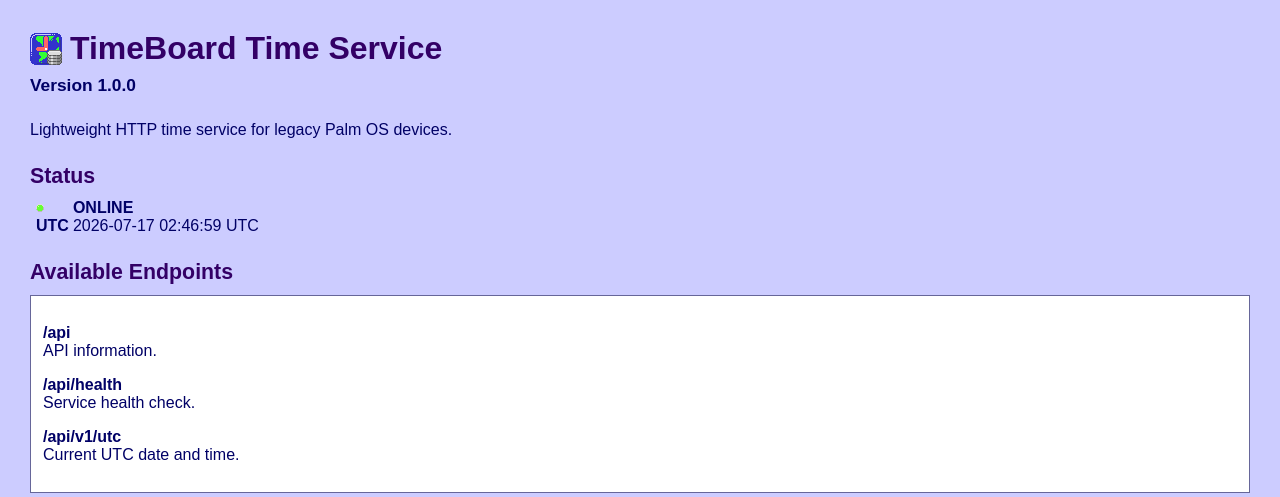
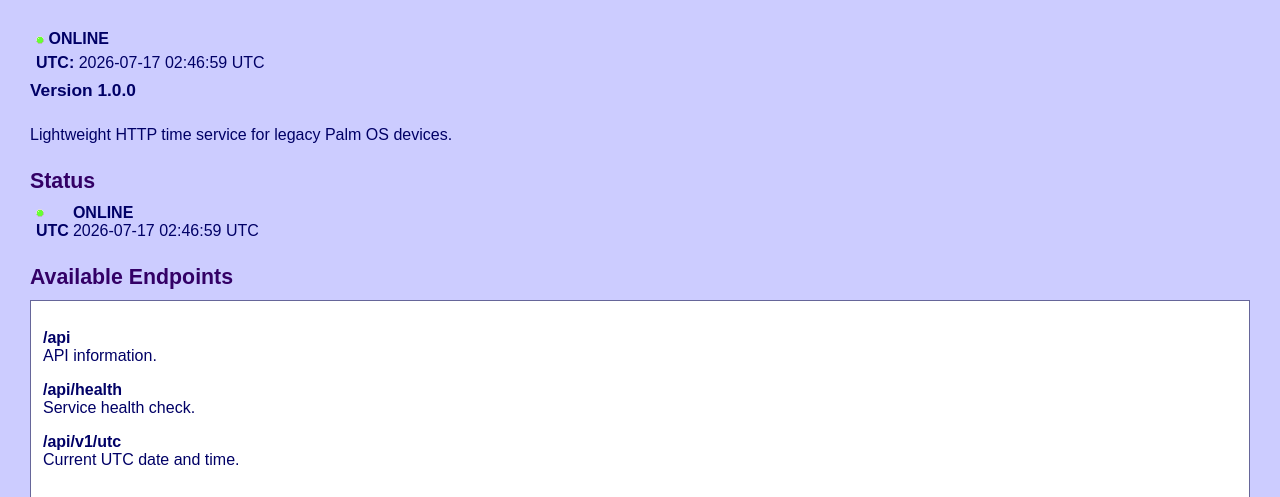
Before and after one commit to emanuelromano/timeboard-time-service, a Flask app: page / in a window 1280 px wide. Shown: the top 497 px of the page. Run offline with Flask 3, Linux system fonts and the light colour scheme.

Commit message:
New HTML landing page - correction 2

```diff
--- a/templates/index.html
+++ b/templates/index.html
@@ -112,23 +112,23 @@
 
         <tr>
 
-            <td width="40" valign="middle">
+            <td style="padding-left:6px;">
 
-                <a href="/">
+                <img src="/static/status_online.gif" width="8" height="8" alt="Online">
 
-                    <img src="/static/logo.gif" width="32" height="32" border="0" alt="TBTS">
-
-                </a>
+                <b>ONLINE</b>
 
             </td>
 
-            <td valign="middle">
+        </tr>
 
-                <h1>
+        <tr>
 
-                    <a class="titlelink" href="/">{{ service_name }}</a>
+            <td style="padding-left:6px; padding-top:6px;">
 
-                </h1>
+                <b>UTC:</b>
+
+                {{ current_utc }}
 
             </td>
 
```
